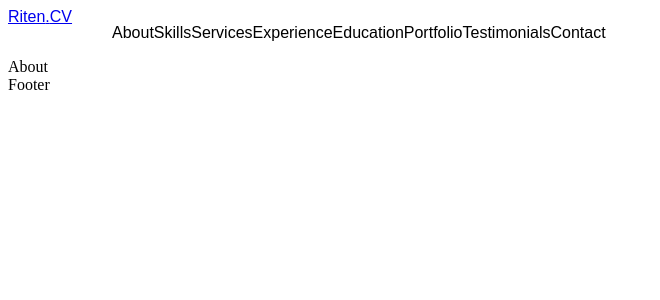
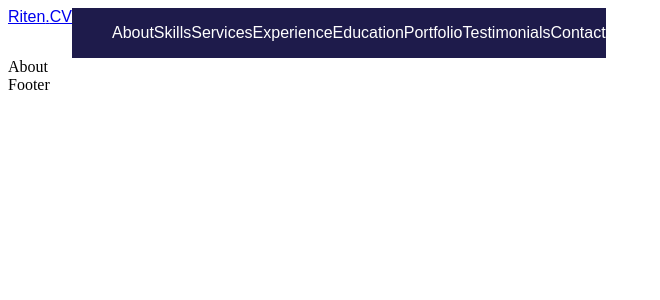
Before and after one commit to Riten1/Portfolio-website, a React (Vite) app in the folder project/: page / in a window 1280 px wide. Shown: the top 300 px of the page, without its empty margins (0-660 px from the left). Built offline with nearby package versions, Linux system fonts and the light colour scheme.

Commit message:
'NavBar'

```diff
--- a/project/src/components/Header/Header.jsx
+++ b/project/src/components/Header/Header.jsx
@@ -46,7 +46,7 @@ const Header = () => {
           <div className="font-mont">Riten<span>.</span>CV</div>
         </Link>
       </div>
-        <div >
+        <div className="bg-indigo-950 text-white">
         <ul className="flex">
           {navItems.map((item) => (
             <div className="font-mont border-black" key={item.name} onClick={() => navigate(item.path)}>
```
